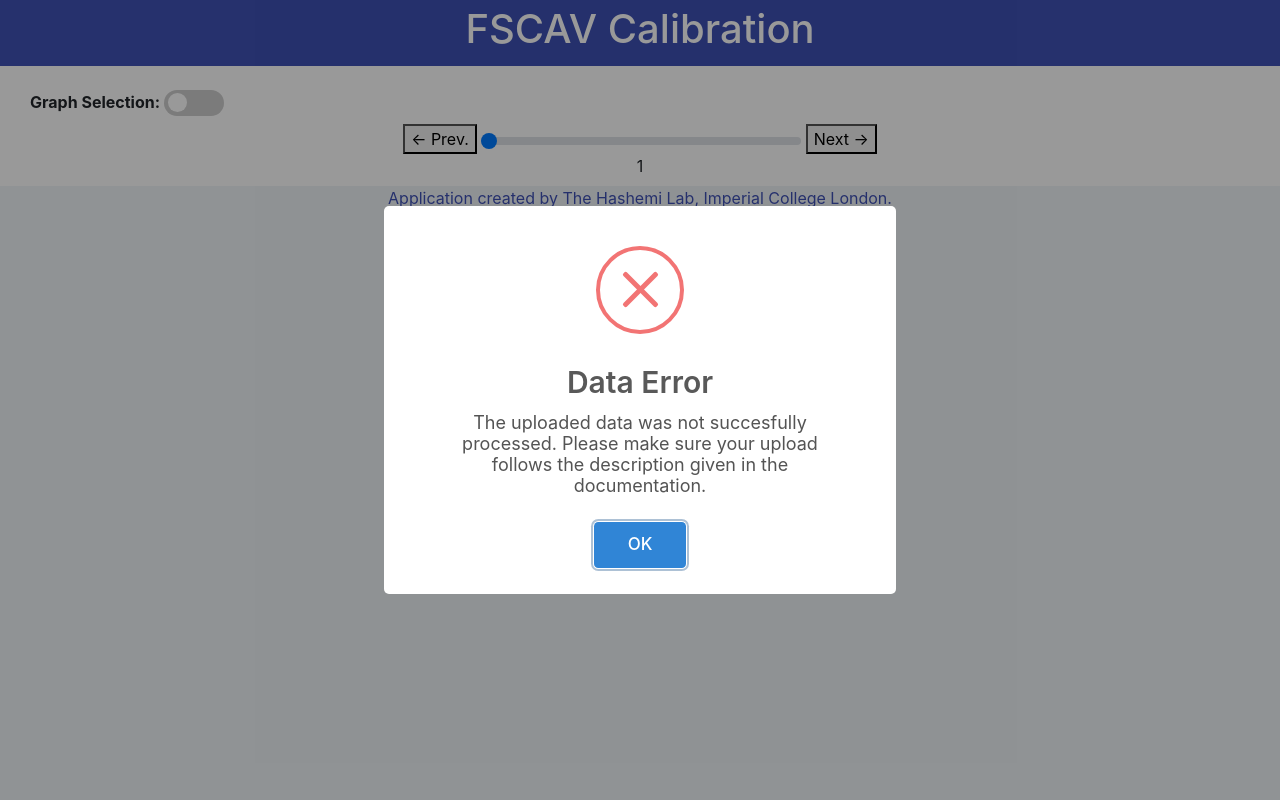
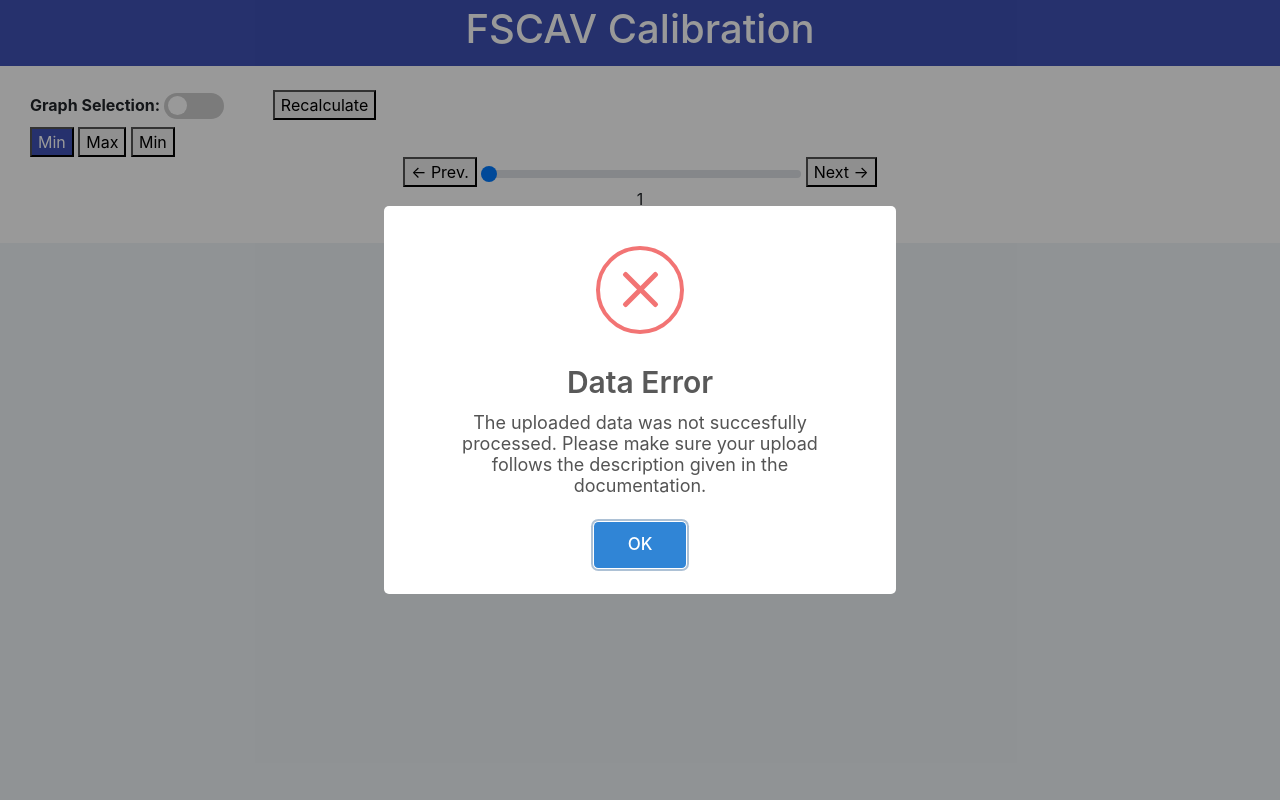
Before and after one commit to Hashemilab/The-Analysis-Kid, a PHP site: page /FSCAVCalibration.php in a window 1280 px wide. Run offline with PHP 8.4, Linux system fonts and the light colour scheme; some libraries are stand-ins or nearby versions.

Commit message:
More changes to FSCAV calibration.

```diff
--- a/App-php/FSCAVCalibration.php
+++ b/App-php/FSCAVCalibration.php
@@ -38,11 +38,31 @@
 <input type="checkbox" id="graph_selection" name="graph_selection" value="graph_selection">
 <span class="slider round"></span>
 </label>
+<span style="display:inline-block; width: 40px"></span>
+<button>
+<a id="recalculate_parameters_button" onclick="recalculate_button_pushed()" >Recalculate</a>
+</button>
+</div>
+<div style = "text-align: left; margin-left: 30px;">
+<button  class="graph_selection" style = "background-color:#3f51b5; color: white">
+<a id="min1" onclick="graph_selection_changed(this.id)">Min</a>
+</button>
+<button  class="graph_selection">
+<a id="max" onclick="graph_selection_changed(this.id)">Max</a>
+</button>
+<button class="graph_selection">
+<a id="min2" onclick="graph_selection_changed(this.id)" >Min</a>
+</button>
+</div>
+<div class = "center" style = " margin:auto; width:90%;">
+<div class = "center" style = "float:left; width:50%;">
+<div id="graph1" class = "center"></div>
+</div>
+<div class = "center" style = "float:right; width:50%;">
+<div id="graph2"class = "center"></div>
+</div>
 </div>
 
-<div class = "center" style = "margin: auto; width:60%;">
-<div id="graph"class = "center"></div>
-</div>
 <div style = "text-align: center">
 <button>
 <a id="previous_button" onclick="previous_pushed()" >← Prev.</a>
@@ -56,14 +76,20 @@
 <label id="slider_label" for="plot_slider">1</label>
 </div>
 
-
-
+<br>
 <div>
 <p class="footdash">Application created by The Hashemi Lab, Imperial College London.</p>
 </div>
 
 <script>
 //Buttons callbacks.
+//Change colors of graph selection buttons when clicking.
+$(document).on("click", '.graph_selection', function(){
+$('.graph_selection').css('background-color','');
+$('.graph_selection').css('color','');
+$(this).css('background-color','#3f51b5');
+$(this).css('color','white');
+});
 function previous_pushed(){
 document.getElementById('plot_slider').stepDown();
 slider_changed();
@@ -75,13 +101,29 @@
 function slider_changed(){
 graph_index = $('#plot_slider').val();
 $("#slider_label").html(graph_index);
-Data.plot_current_time("graph", graph_index-1);
+Data.plot_current_time("graph1", graph_index - 1);
+};
+function graph_selection_changed(id){
+graph_selected_point = id;
+};
+function graph_clicked(evtObj){
+if(document.getElementById('graph_selection').checked) {
+if(evtObj.points.length != 0){
+// Get index of clicked point.
+let pindex = evtObj.points[0].pointIndex;
+// Assign clicked point.
+Data.change_points(graph_index-1, pindex, graph_selected_point);
+Data.plot_current_time("graph1", graph_index-1);
+}}};
+function recalculate_button_pushed(){
+Data.recalculate_auc_and_max();
 };
 </script>
 <script>
-// Create FSCAV Object.
+// Create FSCAV Object, plot the first graph and link callbacks. .
 var Data;
 var graph_index = 1;
+var graph_selected_point = "min1";
 try {
 Data = new FSCAV_DATA(DataArray, neurotransmitter, v_units, c_units, frequency);
 }
@@ -95,11 +137,9 @@
 // Determine number of signals.
 document.getElementById('plot_slider').max = Data.number_of_signals;
 // Plot first cyclic voltammogram.
-Data.plot_current_time("graph", graph_index-1);
-// Assign callback to the plot.
-document.getElementById('graph').on('plotly_click', function(data){
-if(document.getElementById('graph_selection').checked) {}
-});
+Data.plot_current_time("graph1", graph_index-1);
+// Plot initial concentration-sample trace.
+Data.plot_current_time("graph2", graph_index-1);
 </script>
 </body>
 </html>
--- a/App-php/JavaScriptPackages/ArrayMethods.js
+++ b/App-php/JavaScriptPackages/ArrayMethods.js
@@ -99,7 +99,7 @@
 function chunk(arr, size) {
 var chunkedArray = [];
 while ( arr.length > 0 ) {
-chunkedArray.push( arr.splice( 0, size ) );
+chunkedArray.push(arr.splice( 0, size ));
 }
 return chunkedArray;
 }
@@ -112,6 +112,11 @@
 }
 return arr;
 }
+// Function that generates an array of zeros.
+function uniform_array(len, value) {
+let arr = new Array(len); for (let i=0; i<len; ++i) arr[i] = value;
+return arr;
+}
 //Calculate transpose.
 function transpose(a) {
 return Object.keys(a[0]).map(function(c) {
--- a/App-php/OOP/FSCAVObject.js
+++ b/App-php/OOP/FSCAVObject.js
@@ -11,6 +11,17 @@
 this.current = new FSCAV_CURRENT(data, c_units, this.number_of_signals);
 //Create time features.
 this.time = new FSCAV_TIME(data, frequency);
+// Shoulder extremes and max point: first local maximum and first and second local minimums.
+this.max_index = uniform_array(this.number_of_signals, 0);
+this.min_index = uniform_array(this.number_of_signals, [0, 0]);
+this.max_value = uniform_array(this.number_of_signals, 0);
+this.auc = uniform_array(this.number_of_signals, 0);
+for (i = 0; i < this.number_of_signals; ++i){
+[this.max_index[i], this.max_value[i]] = localmaxima(this.current.array[i])[0];
+this.min_index[i] = localminima(this.current.array[i])[0].slice(0,2);
+this.auc[i] = trap_auc(this.current.array[i].slice(this.min_index[i][0], this.min_index[i][1]+1), frequency);
+};
+
 this.plot_current_time = function(div, index){
 // Define plotly objects for line and scatter points.
 let graph_data = [{
@@ -25,8 +36,8 @@
 }];
 
 let scatter_data_max = {
-y:[this.current.array[index][this.current.max_index[index]]],
-x:[this.time.array[this.current.max_index[index]]],
+y:[this.current.array[index][this.max_index[index]]],
+x:[this.time.array[this.max_index[index]]],
 name: 'Points',
 type: 'scatter',
 showlegend: false,
@@ -36,10 +47,10 @@
 };
 
 let scatter_data_min = {
-y:[this.current.array[index][this.current.min_index[index][0]],
-this.current.array[index][this.current.min_index[index][1]]],
-x:[this.time.array[this.current.min_index[index][0]],
-this.time.array[this.current.min_index[index][1]]],
+y:[this.current.array[index][this.min_index[index][0]],
+this.current.array[index][this.min_index[index][1]]],
+x:[this.time.array[this.min_index[index][0]],
+this.time.array[this.min_index[index][1]]],
 name: 'Points',
 type: 'scatter',
 showlegend: false,
@@ -91,7 +102,28 @@
 Plotly.newPlot(div, graph_data, layout, config);
 Plotly.addTraces(div, scatter_data_max);
 Plotly.addTraces(div, scatter_data_min);
+// Assign callback when click to local function graph_click();
+document.getElementById(div).on('plotly_click', function(data){graph_clicked(data)});
 };
+//Change of minimum and maximum points by points clicked in the graph.
+this.change_points = function(index, pindex, type){
+if(type == "min1"){
+this.min_index[index][0] = pindex;
+} else if(type == "min2"){
+this.min_index[index][1] = pindex;
+} else {
+this.max_index[index] = pindex;
+}};
+// Recalculation of AUC and max values.
+this.recalculate_auc_and_max = function(){
+for (i = 0; i < this.number_of_signals; ++i){
+this.max_value[i] = this.current.array[i][this.max_index[i]];
+this.auc[i] = trap_auc(this.current.array[i].slice(this.min_index[i][0], this.min_index[i][1]+1), frequency);
+};
+};
+this.get_concentration = function(){};
+this.plot_concentration = function(){};
+
 };
 
 // Class for Voltage data within FSCAV.
@@ -106,19 +138,6 @@
 this.name = 'Current';
 this.tags = data[0].slice(1);
 this.array = transpose(data.slice(1).map(x => x.slice(1)));
-// Shoulder extremes and max point: first local maximum and first and second local minimums.
-this.max_index = [];
-this.min_index = [];
-for (i = 0; i < number_of_signals ; ++i){
-try {
-this.max_index.push(localmaxima(this.array[i])[0][0]);
-this.min_index.push(localminima(this.array[i])[0].slice(0,2));
-}
-catch (e) {
-this.max_index.push(0);
-this.min_index.push([0,0]);
-};
-};
 };
 // Class for time data within FSCAV.
 function FSCAV_TIME(data, frequency) {
```
